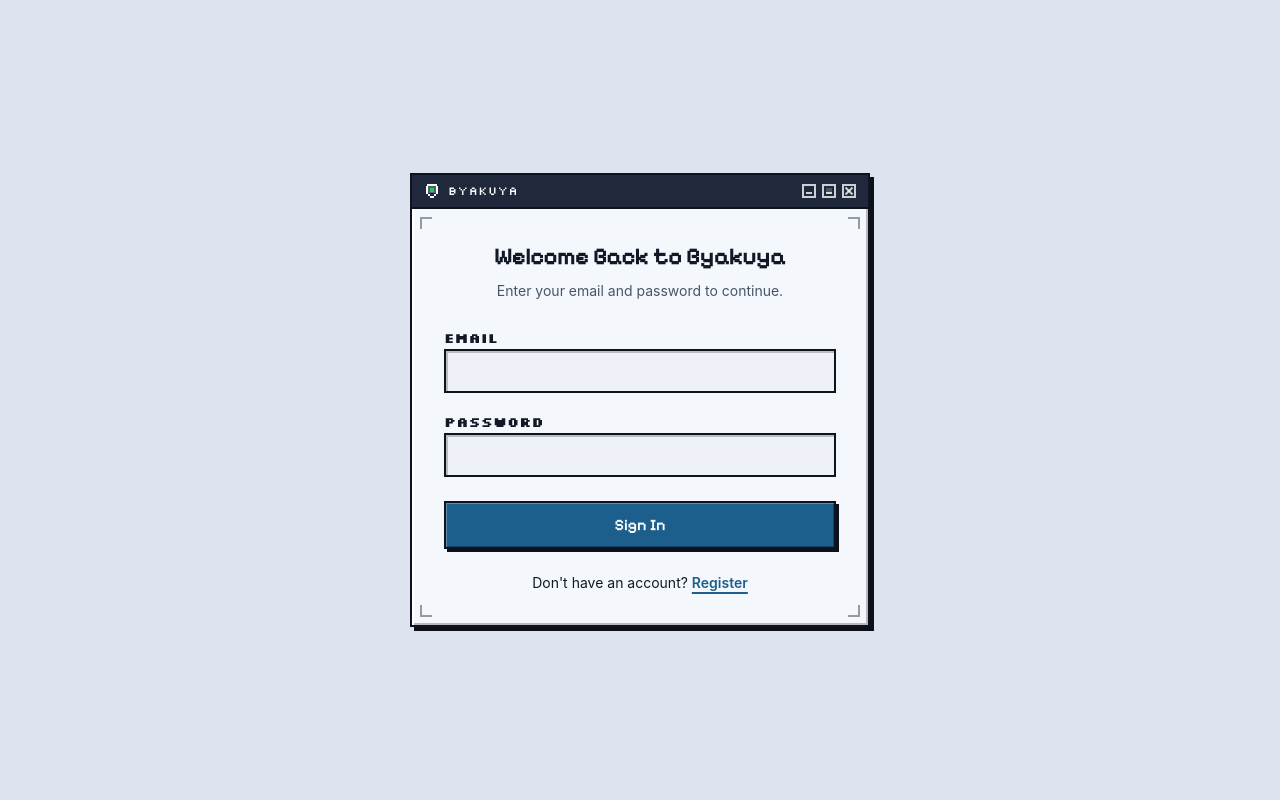
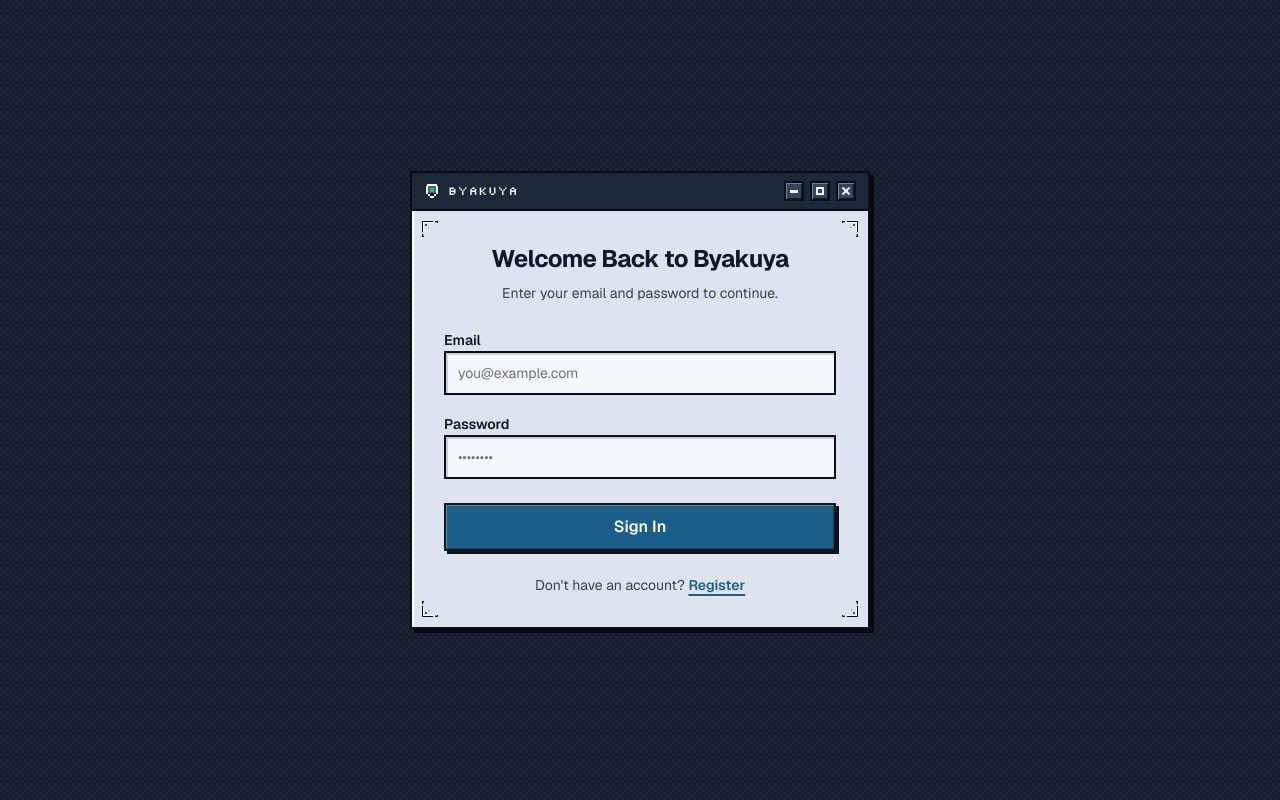
Before and after one commit to AriefDaffa/byakuya, a Next.js app: page /login in a window 1280 px wide. Built offline with nearby package versions, Linux system fonts and the light colour scheme; no server answers.

Commit message:
feat(ui): round 2 polish on t3/auth-window-round2-polish

```diff
--- a/src/components/auth/login-form.tsx
+++ b/src/components/auth/login-form.tsx
@@ -7,6 +7,9 @@ import { signIn } from '@/features/auth/actions';
 import Link from 'next/link';
 import { useState } from 'react';
 import { toast } from 'sonner';
+
+const inputClassName =
+  'w-full rounded-none border-2 border-[#0b0e14] bg-[#f4f7fb] px-3 py-2.5 font-sans text-sm text-[#0f172a] shadow-[inset_2px_2px_0_rgba(0,0,0,0.16)] outline-none placeholder:text-[#64748b] focus-visible:outline-2 focus-visible:outline-offset-2 focus-visible:outline-[#1b5e8a]';
 
 /**
  * `redirect()` inside a server action rejects the client promise with a
@@ -60,46 +63,54 @@ export function LoginForm() {
   return (
     <div className="w-full space-y-6">
       <div className="space-y-2 text-center">
-        <h1 className="font-pixel text-2xl font-bold tracking-tight">
+        <h1 className="font-sans text-2xl font-bold tracking-tight text-[#0f172a]">
           Welcome Back to Byakuya
         </h1>
-        <p className="text-muted-foreground text-sm">
+        <p className="font-sans text-sm text-[#334155]">
           Enter your email and password to continue.
         </p>
       </div>
 
       <form onSubmit={form.handleSubmit(onSubmit)} className="space-y-4">
         <div className="space-y-2">
-          <label htmlFor="email" className="font-pixel-mono text-sm font-semibold">
+          <label
+            htmlFor="email"
+            className="font-sans text-sm font-semibold text-[#0f172a]"
+          >
             Email
           </label>
           <input
             id="email"
             type="email"
             autoComplete="email"
-            className="pixel-input placeholder:text-muted-foreground w-full rounded-none px-3 py-2.5 text-sm outline-none focus-visible:outline-2 focus-visible:outline-offset-2 focus-visible:outline-[var(--ring)]"
+            placeholder="you@example.com"
+            className={inputClassName}
             {...form.register('email')}
           />
           {form.formState.errors.email && (
-            <p className="text-destructive text-sm">
+            <p className="font-sans text-sm text-[#b3261e]">
               {form.formState.errors.email.message}
             </p>
           )}
         </div>
 
         <div className="space-y-2">
-          <label htmlFor="password" className="font-pixel-mono text-sm font-semibold">
+          <label
+            htmlFor="password"
+            className="font-sans text-sm font-semibold text-[#0f172a]"
+          >
             Password
           </label>
           <input
             id="password"
             type="password"
             autoComplete="current-password"
-            className="pixel-input placeholder:text-muted-foreground w-full rounded-none px-3 py-2.5 text-sm outline-none focus-visible:outline-2 focus-visible:outline-offset-2 focus-visible:outline-[var(--ring)]"
+            placeholder="••••••••"
+            className={inputClassName}
             {...form.register('password')}
           />
           {form.formState.errors.password && (
-            <p className="text-destructive text-sm">
+            <p className="font-sans text-sm text-[#b3261e]">
               {form.formState.errors.password.message}
             </p>
           )}
@@ -108,17 +119,17 @@ export function LoginForm() {
         <button
           type="submit"
           disabled={isLoading}
-          className="pixel-btn bg-primary text-primary-foreground font-pixel mt-2 w-full rounded-none py-2.5 text-base font-semibold disabled:cursor-not-allowed disabled:opacity-60"
+          className="pixel-btn mt-2 w-full rounded-none bg-[#1b5e8a] py-2.5 font-sans text-base font-semibold text-white hover:bg-[#2171a6] disabled:cursor-not-allowed disabled:opacity-60"
         >
           {isLoading ? 'Signing in...' : 'Sign In'}
         </button>
       </form>
 
-      <p className="text-center text-sm">
+      <p className="text-center font-sans text-sm text-[#334155]">
         Don&apos;t have an account?{' '}
         <Link
           href="/register"
-          className="text-primary font-semibold underline decoration-2 underline-offset-4"
+          className="font-semibold text-[#1b5e8a] underline decoration-2 underline-offset-4 hover:text-[#2171a6]"
         >
           Register
         </Link>
--- a/src/components/auth/register-form.tsx
+++ b/src/components/auth/register-form.tsx
@@ -8,6 +8,9 @@ import Link from 'next/link';
 import { useState } from 'react';
 import { toast } from 'sonner';
 import { useRouter } from 'next/navigation';
+
+const inputClassName =
+  'w-full rounded-none border-2 border-[#0b0e14] bg-[#f4f7fb] px-3 py-2.5 font-sans text-sm text-[#0f172a] shadow-[inset_2px_2px_0_rgba(0,0,0,0.16)] outline-none placeholder:text-[#64748b] focus-visible:outline-2 focus-visible:outline-offset-2 focus-visible:outline-[#1b5e8a]';
 
 export function RegisterForm() {
   const [isLoading, setIsLoading] = useState(false);
@@ -47,64 +50,76 @@ export function RegisterForm() {
   return (
     <div className="w-full space-y-6">
       <div className="space-y-2 text-center">
-        <h1 className="font-pixel text-2xl font-bold tracking-tight">
+        <h1 className="font-sans text-2xl font-bold tracking-tight text-[#0f172a]">
           Register to Byakuya
         </h1>
-        <p className="text-muted-foreground text-sm">
+        <p className="font-sans text-sm text-[#334155]">
           Create your account to get started.
         </p>
       </div>
 
       <form onSubmit={form.handleSubmit(onSubmit)} className="space-y-4">
         <div className="space-y-2">
-          <label htmlFor="name" className="font-pixel-mono text-sm font-semibold">
+          <label
+            htmlFor="name"
+            className="font-sans text-sm font-semibold text-[#0f172a]"
+          >
             Name
           </label>
           <input
             id="name"
             type="text"
             autoComplete="name"
-            className="pixel-input placeholder:text-muted-foreground w-full rounded-none px-3 py-2.5 text-sm outline-none focus-visible:outline-2 focus-visible:outline-offset-2 focus-visible:outline-[var(--ring)]"
+            placeholder="Your name"
+            className={inputClassName}
             {...form.register('name')}
           />
           {form.formState.errors.name && (
-            <p className="text-destructive text-sm">
+            <p className="font-sans text-sm text-[#b3261e]">
               {form.formState.errors.name.message}
             </p>
           )}
         </div>
 
         <div className="space-y-2">
-          <label htmlFor="email" className="font-pixel-mono text-sm font-semibold">
+          <label
+            htmlFor="email"
+            className="font-sans text-sm font-semibold text-[#0f172a]"
+          >
             Email
           </label>
           <input
             id="email"
             type="email"
             autoComplete="email"
-            className="pixel-input placeholder:text-muted-foreground w-full rounded-none px-3 py-2.5 text-sm outline-none focus-visible:outline-2 focus-visible:outline-offset-2 focus-visible:outline-[var(--ring)]"
+            placeholder="you@example.com"
+            className={inputClassName}
             {...form.register('email')}
           />
           {form.formState.errors.email && (
-            <p className="text-destructive text-sm">
+            <p className="font-sans text-sm text-[#b3261e]">
               {form.formState.errors.email.message}
             </p>
           )}
         </div>
 
         <div className="space-y-2">
-          <label htmlFor="password" className="font-pixel-mono text-sm font-semibold">
+          <label
+            htmlFor="password"
+            className="font-sans text-sm font-semibold text-[#0f172a]"
+          >
             Password
           </label>
           <input
             id="password"
             type="password"
             autoComplete="new-password"
-            className="pixel-input placeholder:text-muted-foreground w-full rounded-none px-3 py-2.5 text-sm outline-none focus-visible:outline-2 focus-visible:outline-offset-2 focus-visible:outline-[var(--ring)]"
+            placeholder="••••••••"
+            className={inputClassName}
             {...form.register('password')}
           />
           {form.formState.errors.password && (
-            <p className="text-destructive text-sm">
+            <p className="font-sans text-sm text-[#b3261e]">
               {form.formState.errors.password.message}
             </p>
           )}
@@ -113,17 +128,17 @@ export function RegisterForm() {
         <button
           type="submit"
           disabled={isLoading}
-          className="pixel-btn bg-primary text-primary-foreground font-pixel mt-2 w-full rounded-none py-2.5 text-base font-semibold disabled:cursor-not-allowed disabled:opacity-60"
+          className="pixel-btn mt-2 w-full rounded-none bg-[#1b5e8a] py-2.5 font-sans text-base font-semibold text-white hover:bg-[#2171a6] disabled:cursor-not-allowed disabled:opacity-60"
         >
           {isLoading ? 'Creating account...' : 'Sign Up'}
         </button>
       </form>
 
-      <p className="text-center text-sm">
+      <p className="text-center font-sans text-sm text-[#334155]">
         Already have an account?{' '}
         <Link
           href="/login"
-          className="text-primary font-semibold underline decoration-2 underline-offset-4"
+          className="font-semibold text-[#1b5e8a] underline decoration-2 underline-offset-4 hover:text-[#2171a6]"
         >
           Login
         </Link>
--- a/src/components/layout/auth-layout.tsx
+++ b/src/components/layout/auth-layout.tsx
@@ -5,28 +5,70 @@ interface AuthLayoutProps {
   children: ReactNode;
 }
 
+function PixelWindowButton({ children }: { children: ReactNode }) {
+  return (
+    <span className="relative flex size-5 items-center justify-center border-2 border-[#0b0e14] bg-[#33445e] shadow-[inset_1px_1px_0_#6b83a3,inset_-1px_-1px_0_#111a27]">
+      {children}
+    </span>
+  );
+}
+
 function PixelWindowControls() {
   return (
     <div className="flex items-center gap-1.5" aria-hidden="true">
-      <span className="relative block size-3.5 border-2 border-[#f8fafc]/80">
-        <span className="absolute inset-x-0.5 bottom-0.5 h-0.5 bg-[#f8fafc]/80" />
-      </span>
-      <span className="relative block size-3.5 border-2 border-[#f8fafc]/80">
-        <span className="absolute inset-x-0.5 top-0.5 h-1.5 border-b-2 border-[#f8fafc]/80 bg-[#f8fafc]/20" />
-      </span>
-      <span className="relative block size-3.5 border-2 border-[#f8fafc]/80">
-        <span className="absolute top-1/2 left-1/2 h-0.5 w-2.5 -translate-x-1/2 -translate-y-1/2 rotate-45 bg-[#f8fafc]/80" />
-        <span className="absolute top-1/2 left-1/2 h-0.5 w-2.5 -translate-x-1/2 -translate-y-1/2 -rotate-45 bg-[#f8fafc]/80" />
-      </span>
+      <PixelWindowButton>
+        <span className="block h-[3px] w-2 bg-[#f8fafc]" />
+      </PixelWindowButton>
+      <PixelWindowButton>
+        <span className="block size-2 border-2 border-[#f8fafc]" />
+      </PixelWindowButton>
+      <PixelWindowButton>
+        <span className="relative block size-2">
+          <span className="absolute top-1/2 left-1/2 h-[2px] w-2.5 -translate-x-1/2 -translate-y-1/2 rotate-45 bg-[#f8fafc]" />
+          <span className="absolute top-1/2 left-1/2 h-[2px] w-2.5 -translate-x-1/2 -translate-y-1/2 -rotate-45 bg-[#f8fafc]" />
+        </span>
+      </PixelWindowButton>
     </div>
+  );
+}
+
+type Corner = 'top-left' | 'top-right' | 'bottom-right' | 'bottom-left';
+
+const cornerPlacement: Record<Corner, string> = {
+  'top-left': 'top-2 left-2',
+  'top-right': 'top-2 right-2 rotate-90',
+  'bottom-right': 'right-2 bottom-2 rotate-180',
+  'bottom-left': 'bottom-2 left-2 -rotate-90',
+};
+
+function PixelCornerBracket({ corner }: { corner: Corner }) {
+  return (
+    <svg
+      viewBox="0 0 20 20"
+      width="20"
+      height="20"
+      shapeRendering="crispEdges"
+      aria-hidden="true"
+      focusable="false"
+      className={`pointer-events-none absolute ${cornerPlacement[corner]}`}
+    >
+      <path d="M2 2h11v2H4v9H2z" fill="#0b0e14" />
+      <path d="M15 2h3v2h-3z" fill="#0b0e14" />
+      <path d="M2 15h2v3H2z" fill="#0b0e14" />
+      <path d="M3 3h10v1H4v10H3z" fill="#f8fafc" />
+      <path d="M15 3h2v1h-2z" fill="#93a7c4" />
+      <path d="M3 15h1v2H3z" fill="#93a7c4" />
+      <rect x="5" y="5" width="2" height="2" fill="#1b5e8a" />
+      <rect x="8" y="8" width="1" height="2" fill="#93a7c4" />
+    </svg>
   );
 }
 
 export function AuthLayout({ children }: AuthLayoutProps) {
   return (
-    <div className="pixel-dither-bg flex min-h-dvh items-center justify-center p-4 sm:p-6">
-      <div className="pixel-panel bg-card w-full max-w-[460px]">
-        <div className="flex items-center justify-between border-b-2 border-[var(--pixel-frame)] bg-[#1f293b] px-3 py-2 text-[#f8fafc] dark:bg-[#192030]">
+    <div className="pixel-auth-bg flex min-h-dvh items-center justify-center p-4 sm:p-6">
+      <div className="w-full max-w-[460px] border-2 border-[#0b0e14] bg-[#dde4ef] text-[#0f172a] shadow-[inset_2px_2px_0_#ffffff,4px_4px_0_#07090e]">
+        <div className="flex items-center justify-between border-b-2 border-[#0b0e14] bg-[#1c2738] px-3 py-2 text-[#f8fafc]">
           <div className="flex items-center gap-2">
             <PixelCrestIcon className="size-4" />
             <span className="font-pixel-mono text-xs tracking-wider">BYAKUYA</span>
@@ -35,22 +77,10 @@ export function AuthLayout({ children }: AuthLayoutProps) {
         </div>
 
         <div className="relative p-6 sm:p-8">
-          <span
-            aria-hidden="true"
-            className="pointer-events-none absolute top-2 left-2 size-3 border-t-2 border-l-2 border-[var(--pixel-frame)] opacity-40"
-          />
-          <span
-            aria-hidden="true"
-            className="pointer-events-none absolute top-2 right-2 size-3 border-t-2 border-r-2 border-[var(--pixel-frame)] opacity-40"
-          />
-          <span
-            aria-hidden="true"
-            className="pointer-events-none absolute bottom-2 left-2 size-3 border-b-2 border-l-2 border-[var(--pixel-frame)] opacity-40"
-          />
-          <span
-            aria-hidden="true"
-            className="pointer-events-none absolute right-2 bottom-2 size-3 border-r-2 border-b-2 border-[var(--pixel-frame)] opacity-40"
-          />
+          <PixelCornerBracket corner="top-left" />
+          <PixelCornerBracket corner="top-right" />
+          <PixelCornerBracket corner="bottom-right" />
+          <PixelCornerBracket corner="bottom-left" />
           {children}
         </div>
       </div>
```
